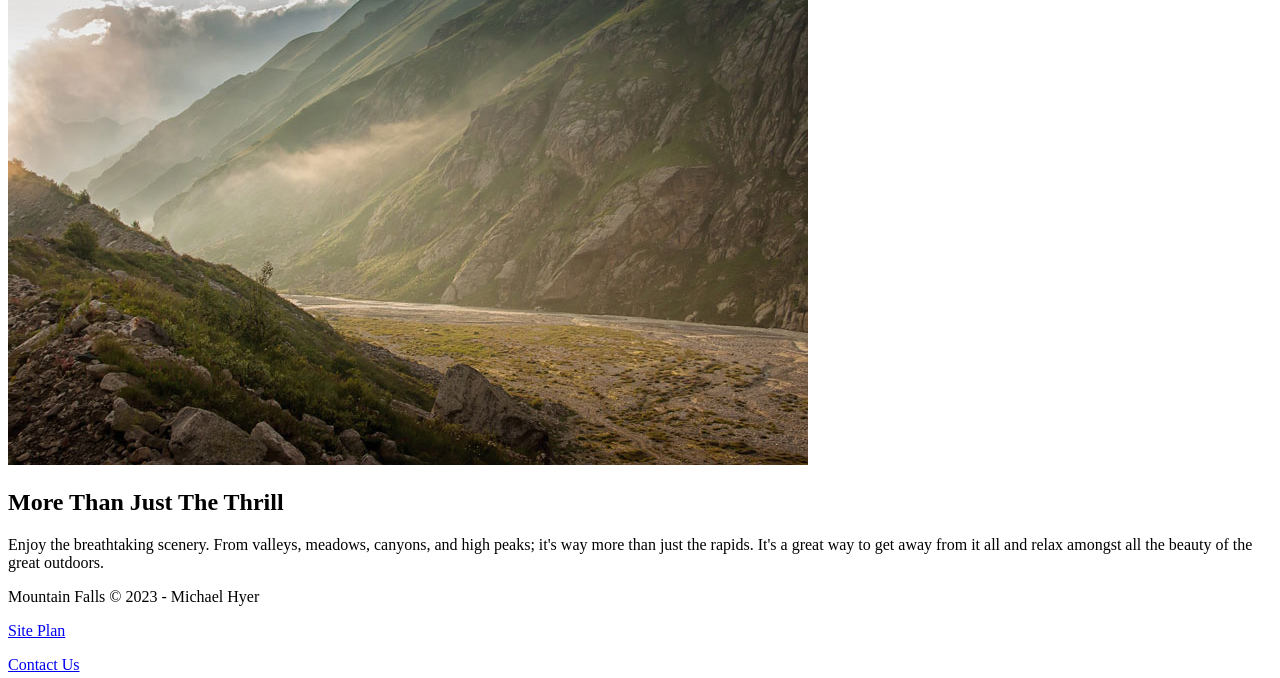
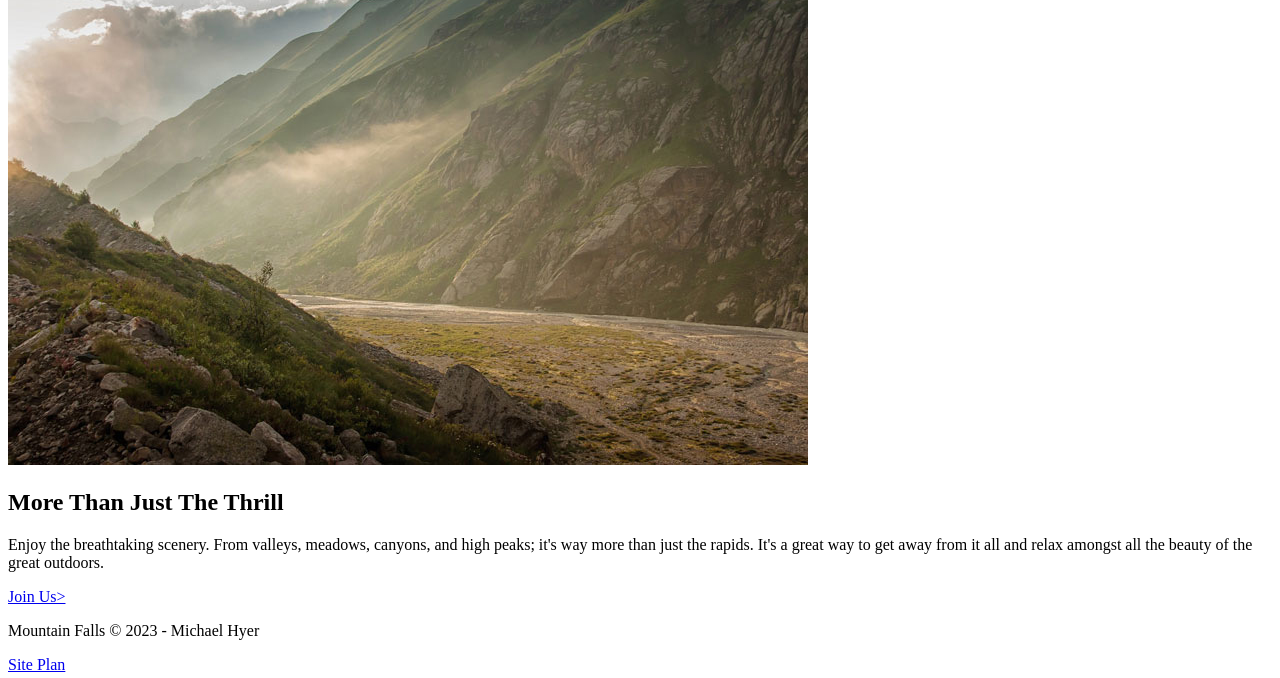
Before and after one commit to SeriousMikey/wdd130, a plain HTML site: page wwr/index.html in a window 1280 px wide. Shown: the part 3278-3956 px from the top of the page. Drawn offline with Linux system fonts and the light colour scheme.

Commit message:
fixed typo

```diff
--- a/wwr/index.html
+++ b/wwr/index.html
@@ -48,7 +48,7 @@
         <section class="msg">
             <h2>More Than Just The Thrill</h2>
             <p>Enjoy the breathtaking scenery. From valleys, meadows, canyons, and high peaks; it's way more than just the rapids. It's a great way to get away from it all and relax amongst all the beauty of the great outdoors. </p>
-            <a class="join" href="rivers.html>"Join Us></a>
+            <a class="join" href="rivers.html">Join Us></a>
         </section>
     </main>
     <footer>
```
